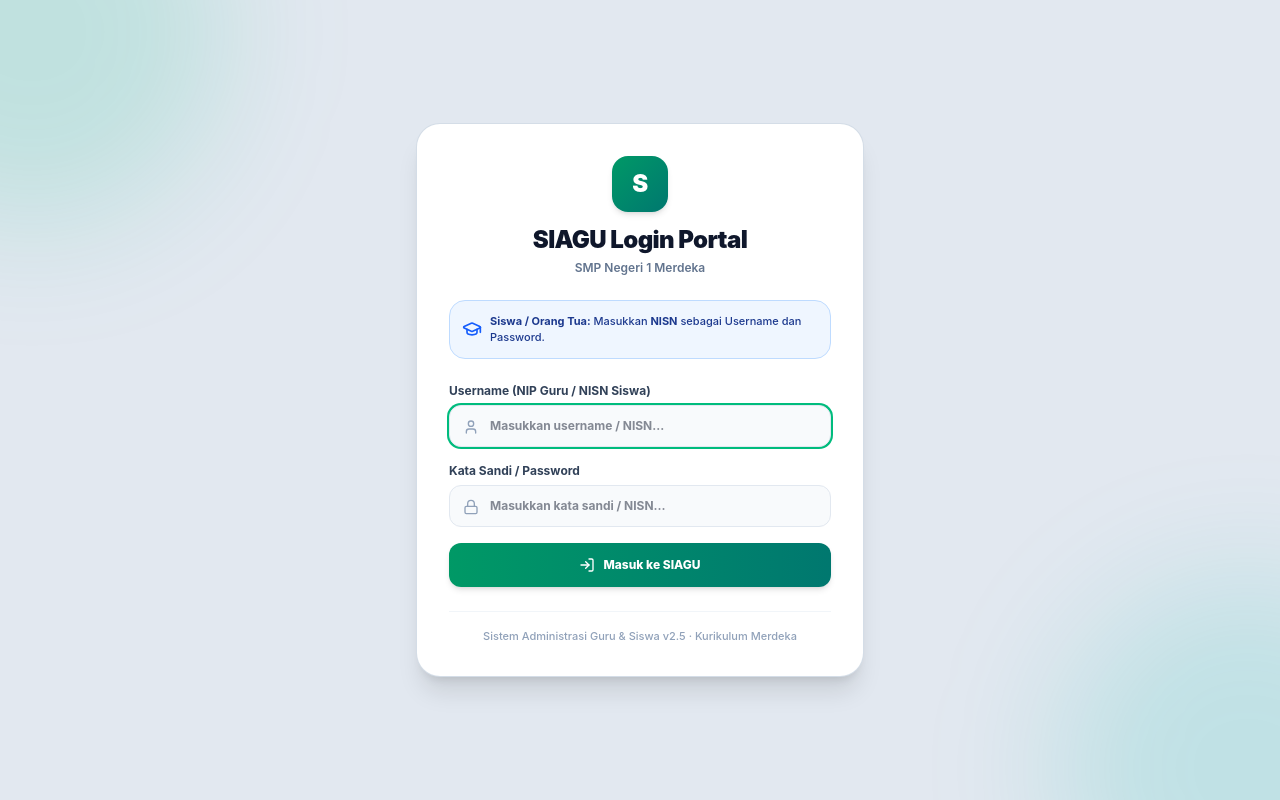
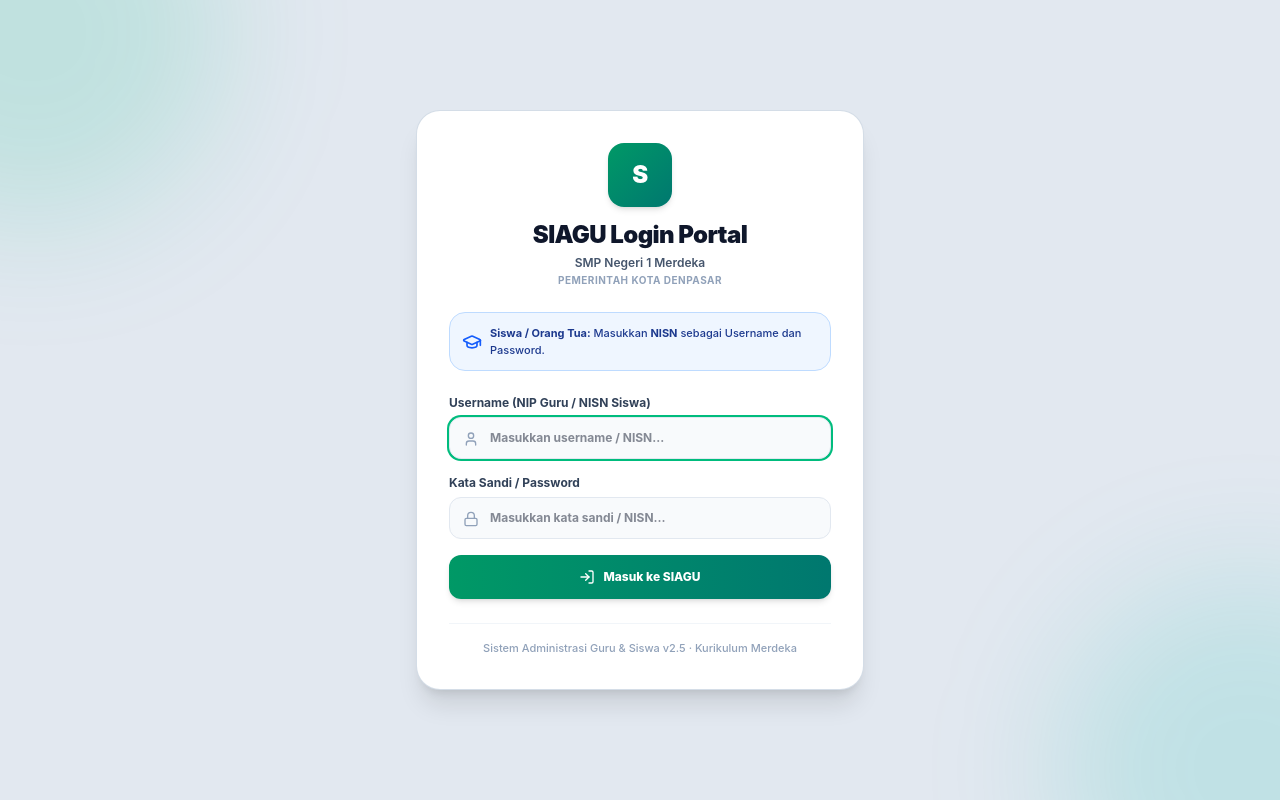
Before and after one commit to isumayasa91-pixel/SIAGU-Sistem-Administrasi-Guru-, a React (Vite) app: page / in a window 1280 px wide. Built offline with nearby package versions, Linux system fonts and the light colour scheme; no server answers.

Commit message:
feat(auth): display dynamic school and region logos on login page
Integrate school and regional government logo URLs from application state to provide a branded login experience.

```diff
--- a/src/components/auth/LoginView.tsx
+++ b/src/components/auth/LoginView.tsx
@@ -12,6 +12,9 @@ export const LoginView: React.FC<LoginViewProps> = ({ state, onLoginSuccess }) =
   const [usernameInput, setUsernameInput] = useState<string>('');
   const [passwordInput, setPasswordInput] = useState<string>('');
   const [errorMsg, setErrorMsg] = useState<string>('');
+
+  const logoSekolah = state.pengaturanSekolah.logoSekolahUrl;
+  const logoPemda = state.pengaturanSekolah.logoKabupatenUrl;
 
   const handleLogin = (e: React.FormEvent) => {
     e.preventDefault();
@@ -88,17 +91,48 @@ export const LoginView: React.FC<LoginViewProps> = ({ state, onLoginSuccess }) =
 
       <div className="max-w-md w-full bg-white rounded-3xl p-8 shadow-xl border border-slate-300/80 relative z-10 space-y-6">
 
-        {/* Header Logo & Title */}
+        {/* Header Dynamic School Logo & Title */}
         <div className="text-center">
-          <div className="w-14 h-14 rounded-2xl bg-gradient-to-br from-emerald-600 to-teal-700 flex items-center justify-center text-white mx-auto shadow-md font-black text-2xl tracking-tight mb-3">
-            S
+          {/* Logo Display Section */}
+          <div className="flex items-center justify-center gap-3 mb-3">
+            {logoPemda && (
+              <div className="w-16 h-16 rounded-2xl bg-slate-50 border border-slate-200 p-1 flex items-center justify-center overflow-hidden shadow-2xs">
+                <img
+                  src={logoPemda}
+                  alt="Logo Pemda"
+                  className="max-w-full max-h-full object-contain"
+                />
+              </div>
+            )}
+
+            {logoSekolah ? (
+              <div className="w-16 h-16 rounded-2xl bg-slate-50 border border-slate-200 p-1 flex items-center justify-center overflow-hidden shadow-2xs">
+                <img
+                  src={logoSekolah}
+                  alt="Logo Sekolah"
+                  className="max-w-full max-h-full object-contain"
+                />
+              </div>
+            ) : (
+              !logoPemda && (
+                <div className="w-16 h-16 rounded-2xl bg-gradient-to-br from-emerald-600 to-teal-700 flex items-center justify-center text-white shadow-md font-black text-2xl tracking-tight">
+                  S
+                </div>
+              )
+            )}
           </div>
+
           <h1 className="text-2xl font-black tracking-tight text-slate-900">
             SIAGU Login Portal
           </h1>
-          <p className="text-xs font-semibold text-slate-500 mt-1">
+          <p className="text-xs font-semibold text-slate-600 mt-1">
             {state.pengaturanSekolah.namaSekolah}
           </p>
+          {state.pengaturanSekolah.namaKabupaten && (
+            <p className="text-[10px] text-slate-400 font-bold uppercase tracking-wider mt-0.5">
+              {state.pengaturanSekolah.namaKabupaten}
+            </p>
+          )}
         </div>
 
         {/* Info Banner for Students */}
```
